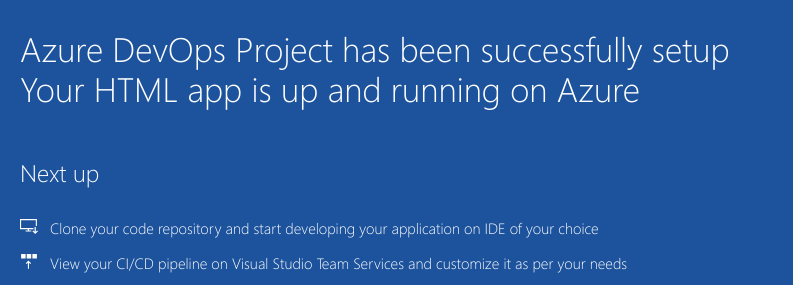
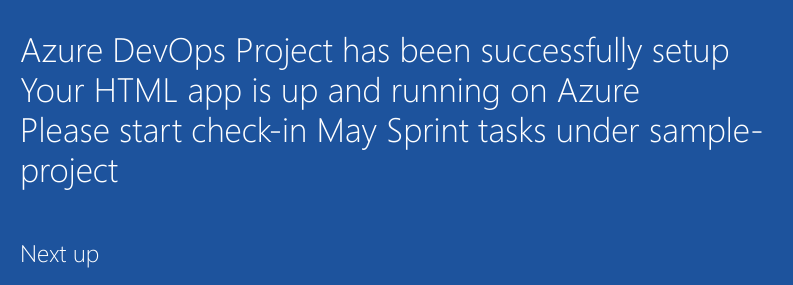
Before and after one commit to awsndb/devopscert-chp2-Asgmt1, a plain HTML site: page sample-project/index.html in a window 1280 px wide. Shown: the part 442-727 px from the top of the page, 205-998 px from the left. Drawn offline with Linux system fonts and the light colour scheme.

Commit message:
Modfied index.html

```diff
--- a/sample-project/index.html
+++ b/sample-project/index.html
@@ -21,6 +21,7 @@
                 <div class="success-text">Success!</div>
                 <div class="description line-1"> Azure DevOps Project has been successfully setup</div>
                 <div class="description line-2"> Your HTML app is up and running on Azure</div>
+		<div class="description line-3"> Please start check-in May Sprint tasks under sample-project</div>
                 <div class="next-steps-container">
                     <div class="next-steps-header">Next up</div>
                     <div class="next-steps-body">
```
